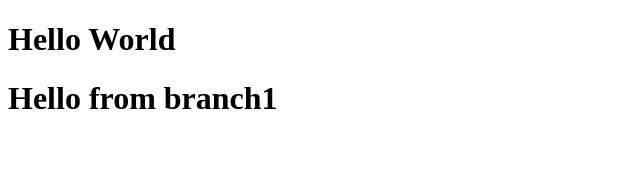
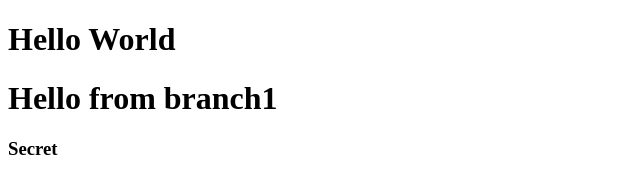
Before and after one commit to Nargis21/practice, a plain HTML site: page index.html in a window 1280 px wide. Shown: the full height of the page, 0-640 px from the left. Drawn offline with Linux system fonts and the light colour scheme.

Commit message:
secret added

```diff
--- a/index.html
+++ b/index.html
@@ -12,6 +12,7 @@
 <body>
     <h1>Hello World</h1>
     <h1>Hello from branch1</h1>
+    <h3>Secret</h3>
 </body>
 
 </html>
```
